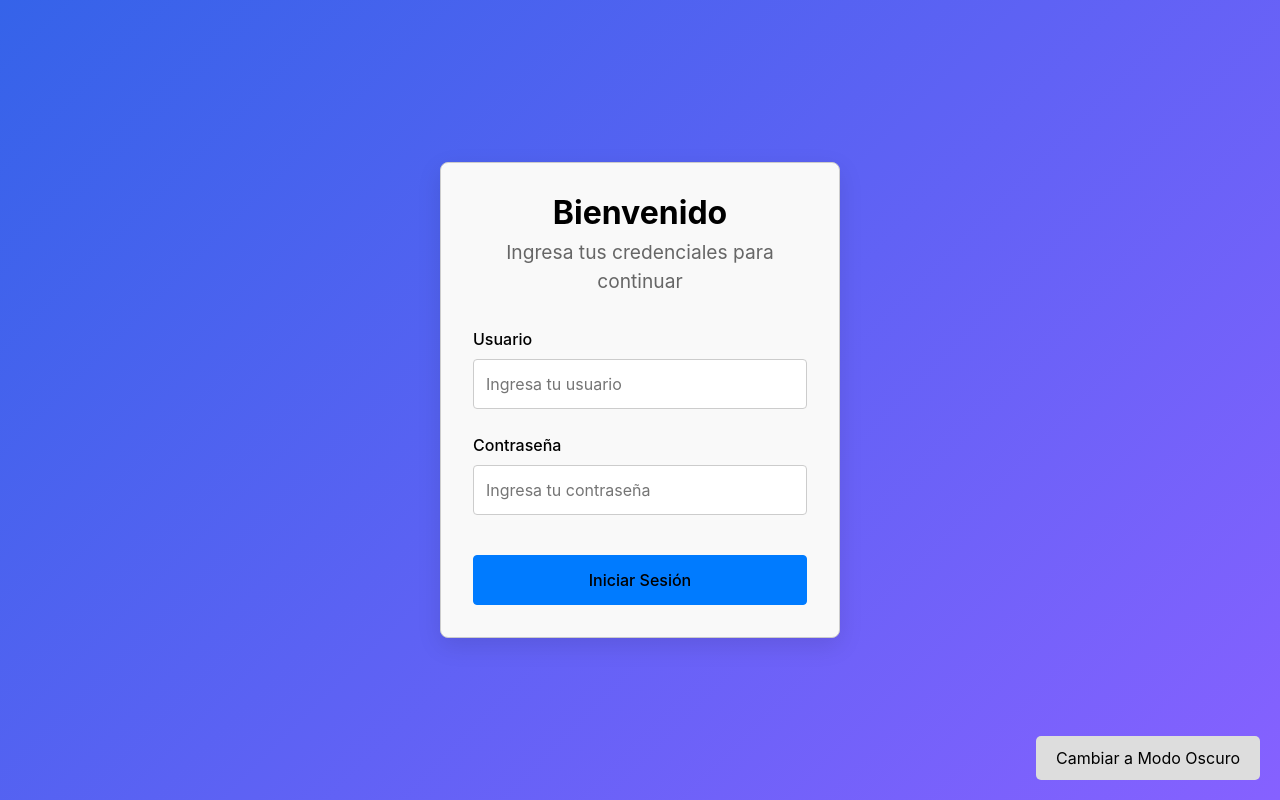
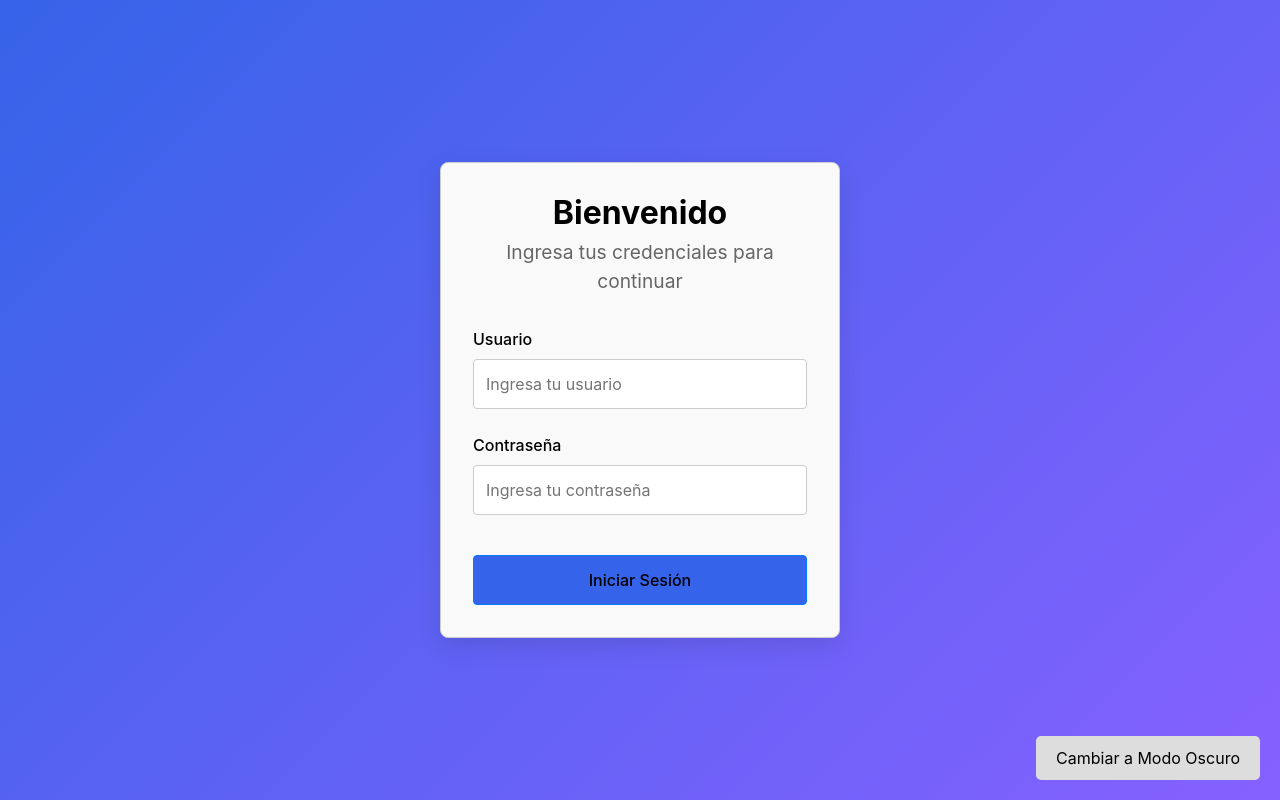
Before and after one commit to LinaFer29/Futurama, a React (Vite) app: page / in a window 1280 px wide. Built offline with nearby package versions, Linux system fonts and the light colour scheme.

Commit message:
implementacion azul boton

```diff
--- a/src/components/Login/Login.jsx
+++ b/src/components/Login/Login.jsx
@@ -35,7 +35,7 @@ function Login({ onLogin }) {
   };
 
   const buttonStyle = {
-    backgroundColor: modoOscuro ? "#555" : "#007bff",
+    backgroundColor: modoOscuro ? "#3563E9" : "#3563E9",
     color: modoOscuro ? "#fff" : "#000",
     border: modoOscuro ? "none" : "1px solid #007bff",
   };
```
